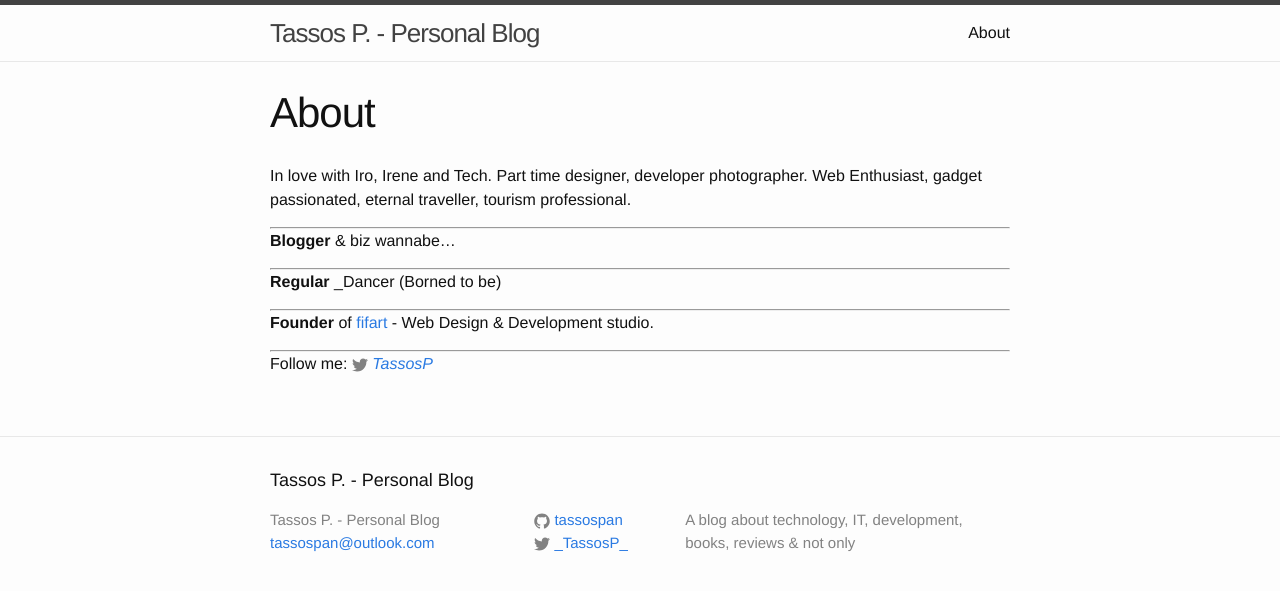
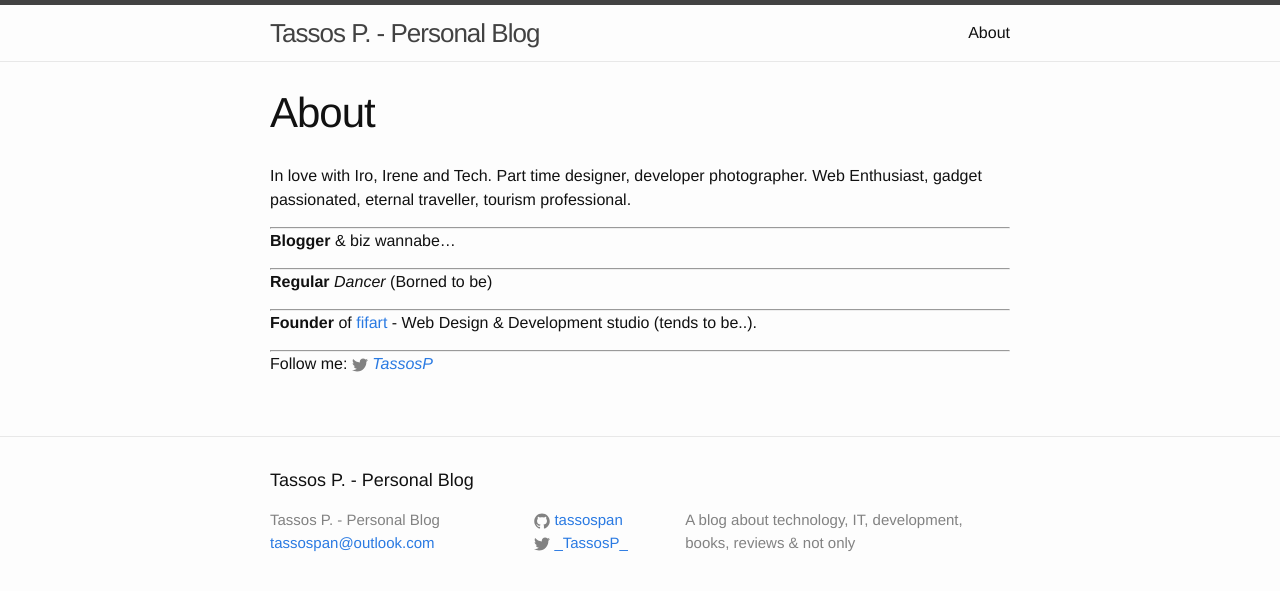
Before and after one commit to tassospan/tassospan.github.io, a Jekyll site: the page built from about.md, in a window 1280 px wide. Shown: the top 591 px of the page. Built offline with Jekyll 4.4.1, drawn with Linux system fonts in a browser that asks for light colours.

Commit message:
updated about page

```diff
--- a/_posts/2015-12-10-welcome-to-jekyll.markdown
+++ b/_posts/2015-12-10-welcome-to-jekyll.markdown
@@ -2,7 +2,7 @@
 layout: post
 title:  "Welcome to Jekyll!"
 date:   2015-12-10 11:10:31 +0000
-categories: jekyll update
+categories:  technews
 ---
 You’ll find this post in your `_posts` directory. Go ahead and edit it and re-build the site to see your changes. You can rebuild the site in many different ways, but the most common way is to run `jekyll serve`, which launches a web server and auto-regenerates your site when a file is updated.
 
--- a/about.md
+++ b/about.md
@@ -13,11 +13,11 @@
 
 ---
 
-**Regular** _Dancer (Borned to be)
+**Regular**  _Dancer_ (Borned to be)
 
 ---
 
-**Founder** of [fifart](http://fifart.net) - Web Design & Development studio.
+**Founder** of [fifart](http://fifart.net) - Web Design & Development studio (tends to be..).
 
 ---
 
```
